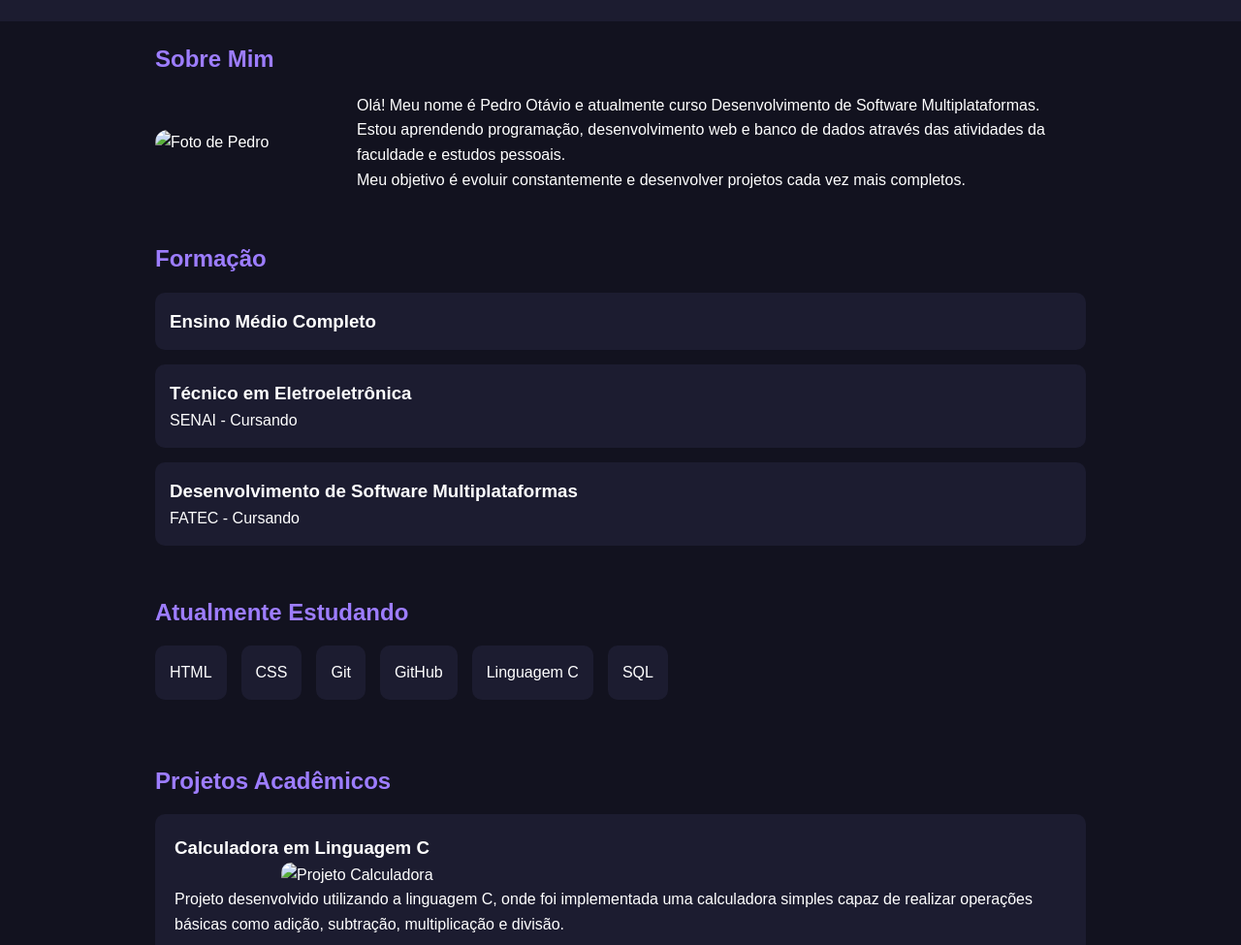
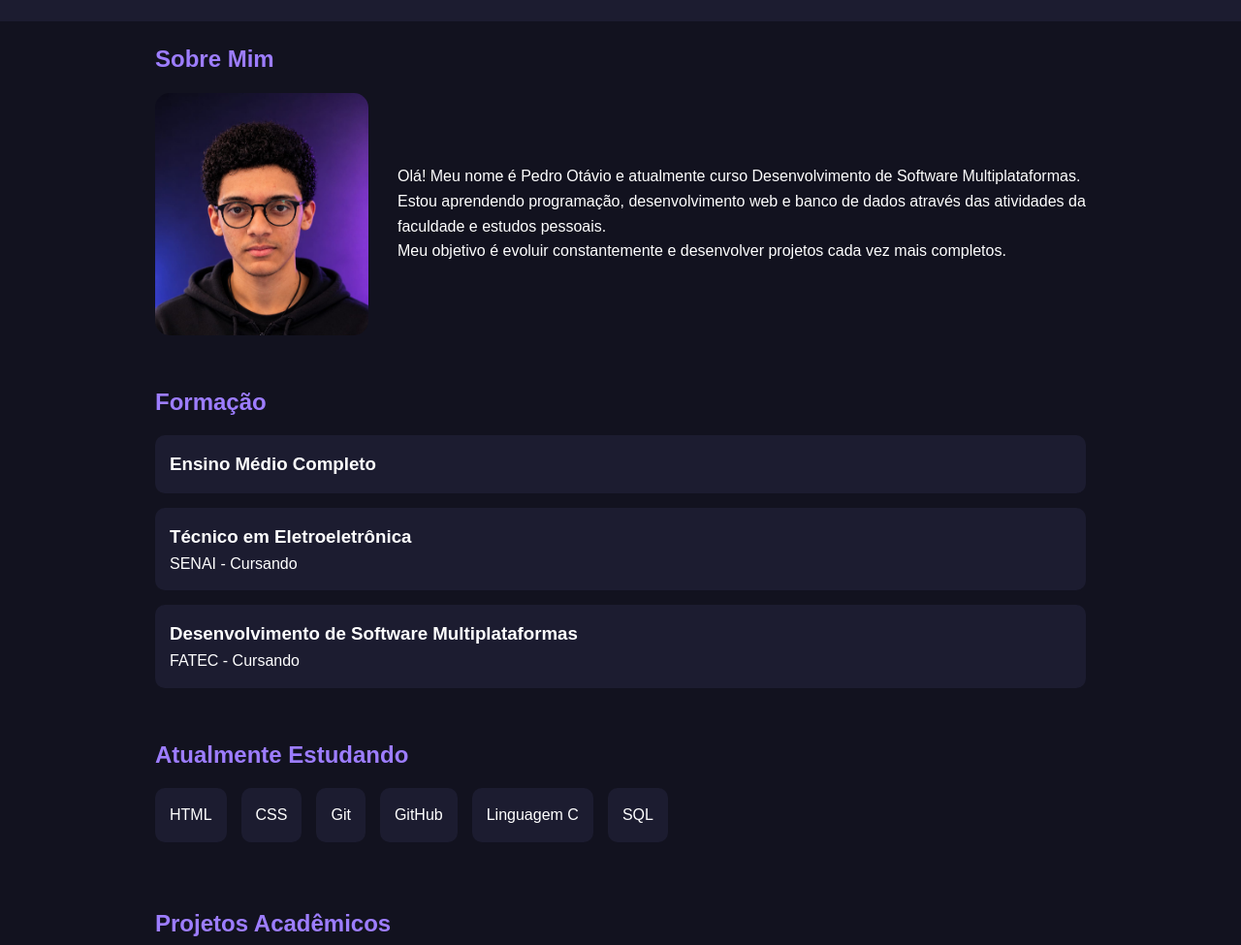
Before and after one commit to PedroOTS/Portfolio_PedroOtavio, a plain HTML site: page index.html in a window 1280 px wide. Shown: the part 180-1155 px from the top of the page at 97% size. Drawn offline with Linux system fonts and the light colour scheme; the site is published under a folder, as on GitHub Pages, so addresses that start at the root find nothing.

Commit message:
Fix HTML formatting and structure

```diff
--- a/index.html
+++ b/index.html
@@ -48,7 +48,7 @@
 
             <div class="sobre-container">
 
-                <img src="/img/fotoPerfil.jpg" alt="Foto de Pedro">
+                <img src="img/fotoPerfil.jpg" alt="Foto de Pedro">
 
                 <div>
 
@@ -122,7 +122,7 @@
 
                 <h3>Calculadora em Linguagem C</h3>
 
-                <img src="/img/Calculadora.jpeg"
+                <img src="img/Calculadora.jpeg"
                     alt="Projeto Calculadora">
 
                 <p>
```
